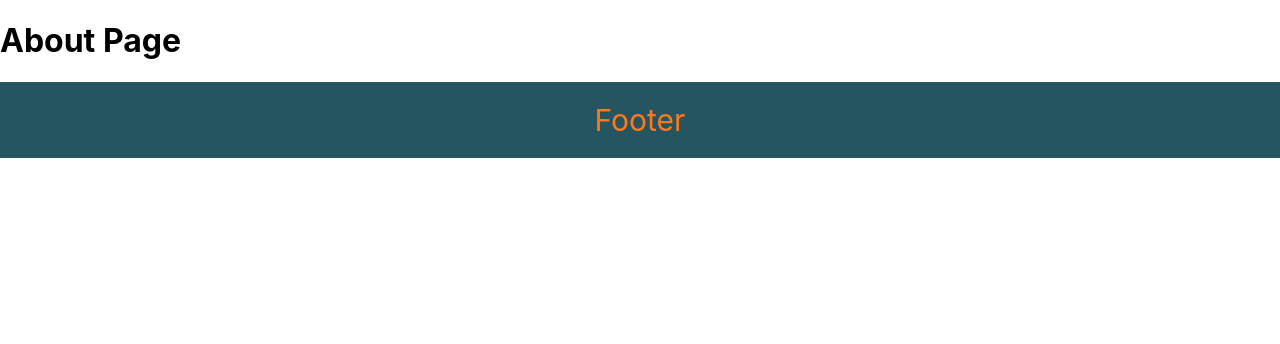
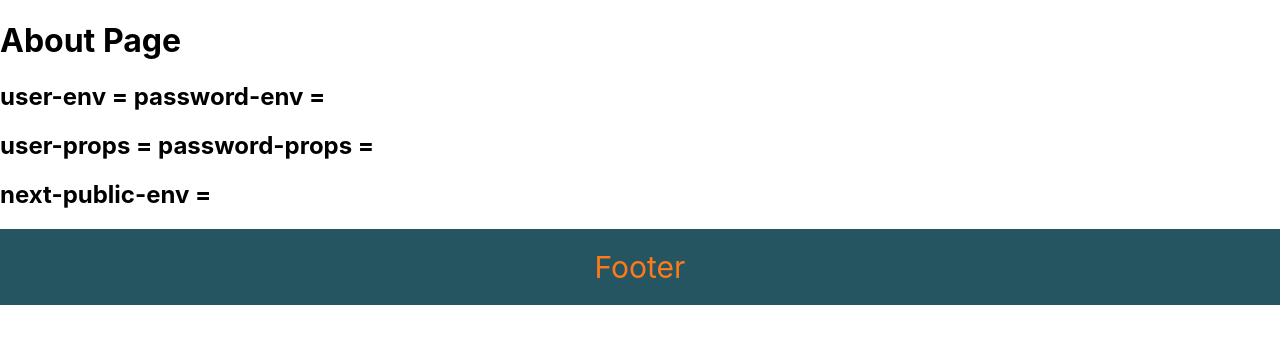
Before and after one commit to ShahedAhmadAhadi/next.js002, a Next.js app: page /about in a window 1280 px wide. Shown: the top 344 px of the page. Built offline with nearby package versions, Linux system fonts and the light colour scheme.

Commit message:
env.local file added but the process.env can't get the value of it and not showing the public values too

```diff
--- a/next.config.js
+++ b/next.config.js
@@ -1,3 +1,12 @@
 module.exports = {
   reactStrictMode: true,
+  redirects: async () => {
+    return [
+      {
+        source: '/profile',
+        destination: '/',
+        permanent: true
+      }
+    ]
+  }
 }
--- a/pages/about.js
+++ b/pages/about.js
@@ -1,7 +1,7 @@
 import Footer from "../components/Footer"
 import Head from 'next/head'
 
-function About() {
+function About({user, password}) {
     return (
         <div>
             <Head>
@@ -9,7 +9,9 @@ function About() {
                 <meta name="description" content="my About page" />
             </Head>
             <h1>About Page</h1>
-
+            <h2>user-env = {process.env.DB_USER} password-env = {process.env.DB_PASSWORD}</h2>
+            <h2>user-props = {user} password-props = {password}</h2>
+            <h2>next-public-env = {process.env.NEXT_PUBLIC_NAME}</h2>
         </div>
     )
 }
@@ -24,3 +26,15 @@ About.getLayout = function PageLayout(page) {
         </>
     )
 }
+
+export async function getServerSideProps() {
+    const user = process.env.DB_USER
+    const password = process.env.DB_PASSWORD
+
+    console.log('connect', user, password, process.env)
+
+    return {
+        props: {
+        }
+    }
+}
```
Also changed, not shown: pages/profile.js (line endings or trailing spaces).
